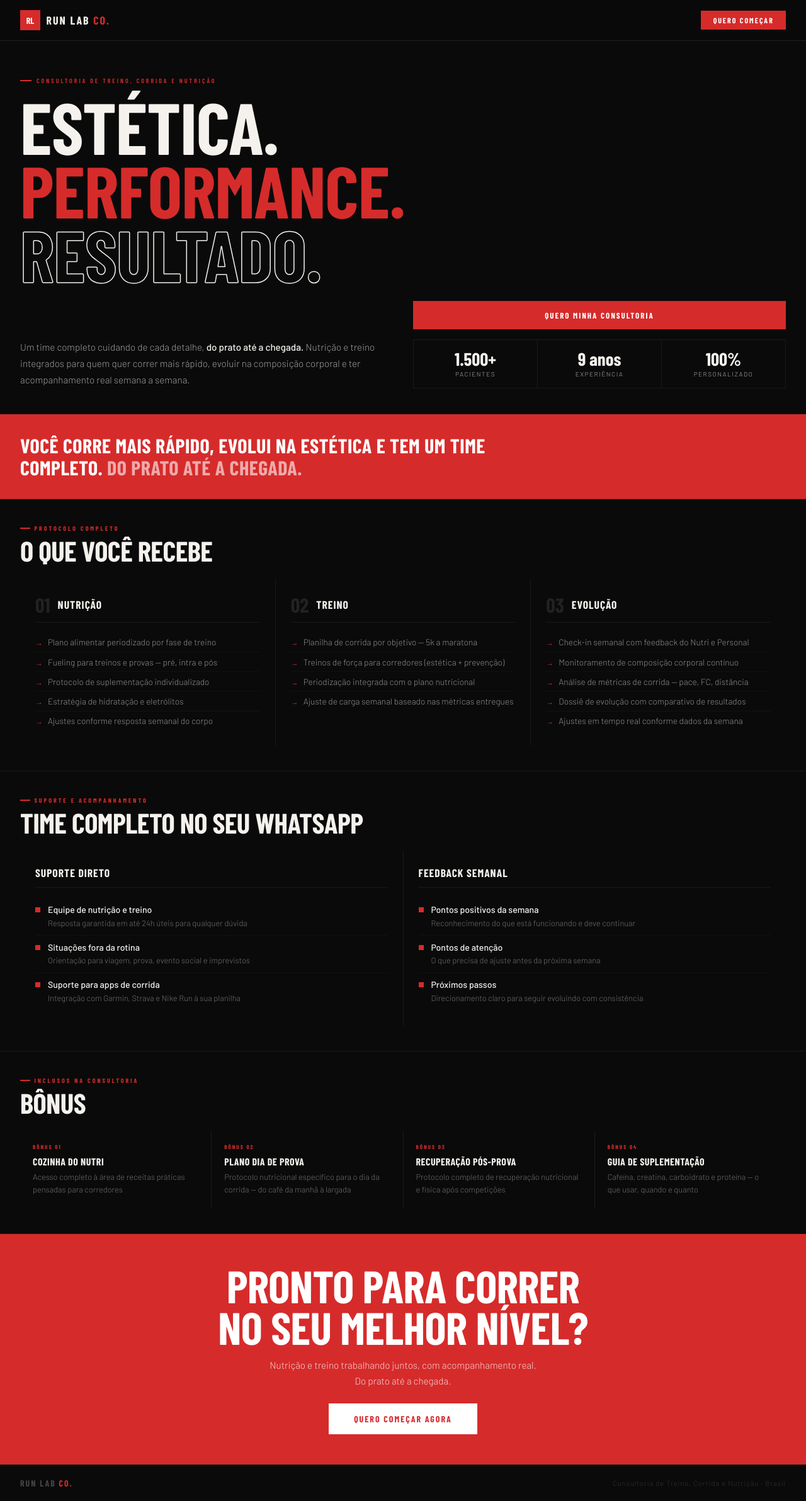
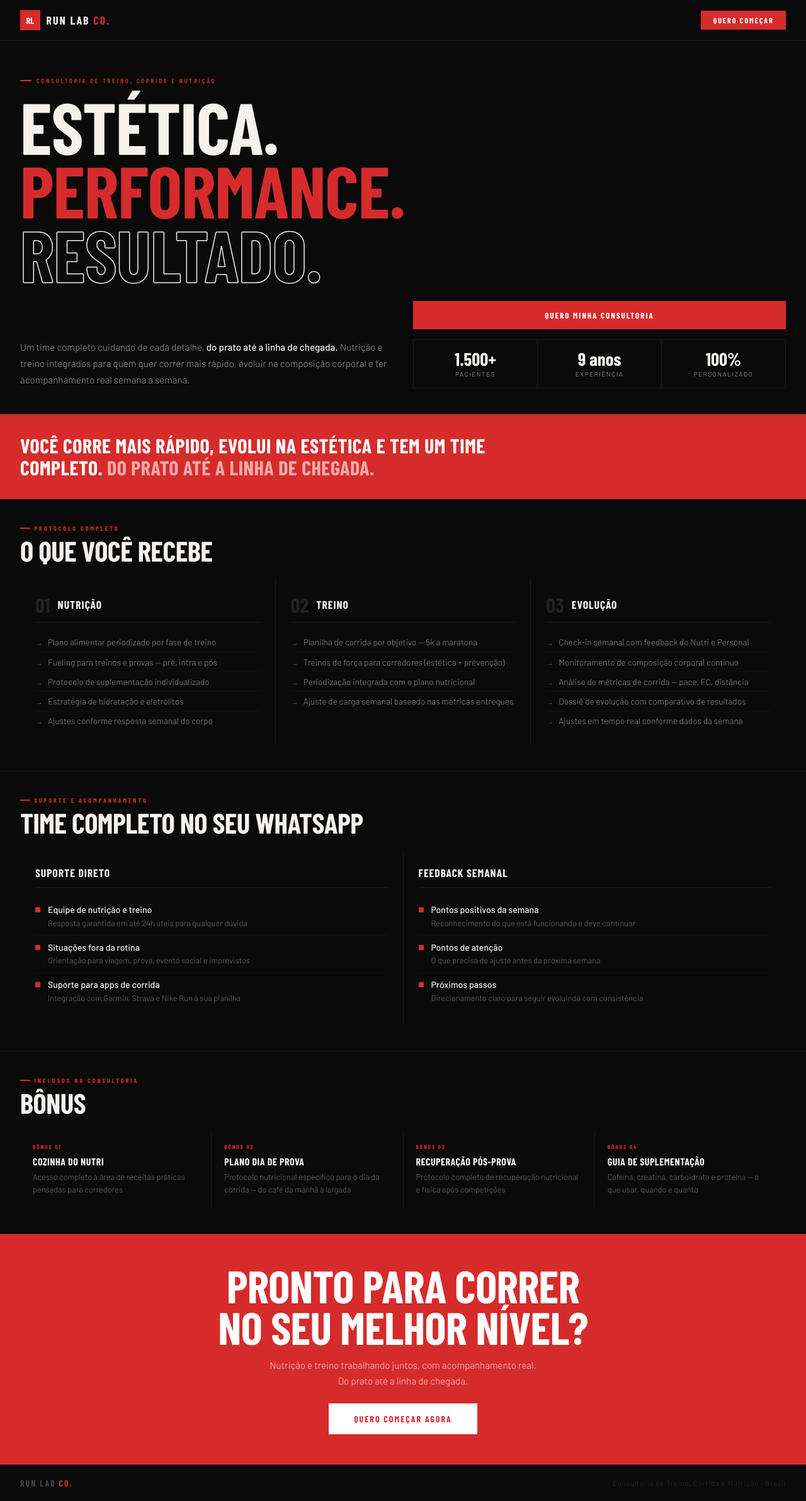
Before and after one commit to ademirfejunior/RunLabCO, a plain HTML site: page index.html in a window 1280 px wide. Shown: the whole page at 63% size. Drawn offline with nearby package versions, Linux system fonts and the light colour scheme; a web font is replaced by a local one.

Commit message:
feat: scroll animations + update copy to linha de chegada

```diff
--- a/index.html
+++ b/index.html
@@ -78,6 +78,13 @@ footer{padding:1.25rem 2rem;border-top:1px solid #1A1A1A;display:flex;justify-co
 .footer-logo em{color:var(--red);font-style:normal}
 .footer-copy{font-size:11px;color:#333;font-weight:300;letter-spacing:1px}
 
+[data-reveal]{opacity:0;transform:translateY(32px);transition:opacity 0.6s ease,transform 0.6s ease}
+[data-reveal].visible{opacity:1;transform:translateY(0)}
+[data-reveal="left"]{transform:translateX(-32px)}
+[data-reveal="left"].visible{transform:translateX(0)}
+[data-reveal="right"]{transform:translateX(32px)}
+[data-reveal="right"].visible{transform:translateX(0)}
+
 @media(max-width:650px){
   .hero-body,.pillars,.two-col,.bonuses-grid{grid-template-columns:1fr}
   .hero-stats{grid-template-columns:repeat(3,1fr)}
@@ -95,7 +102,7 @@ footer{padding:1.25rem 2rem;border-top:1px solid #1A1A1A;display:flex;justify-co
   <button class="nav-cta">Quero começar</button>
 </nav>
 
-<section class="hero">
+<section class="hero" data-reveal>
   <div class="eyebrow">Consultoria de treino, corrida e nutrição</div>
   <h1>
     <span>Estética.</span>
@@ -103,7 +110,7 @@ footer{padding:1.25rem 2rem;border-top:1px solid #1A1A1A;display:flex;justify-co
     <span class="line-outline">Resultado.</span>
   </h1>
   <div class="hero-body">
-    <p class="hero-sub">Um time completo cuidando de cada detalhe, <strong>do prato até a chegada.</strong> Nutrição e treino integrados para quem quer correr mais rápido, evoluir na composição corporal e ter acompanhamento real semana a semana.</p>
+    <p class="hero-sub">Um time completo cuidando de cada detalhe, <strong>do prato até a linha de chegada.</strong> Nutrição e treino integrados para quem quer correr mais rápido, evoluir na composição corporal e ter acompanhamento real semana a semana.</p>
     <div class="hero-right">
       <button class="btn-primary">Quero minha consultoria</button>
       <div class="hero-stats">
@@ -115,11 +122,11 @@ footer{padding:1.25rem 2rem;border-top:1px solid #1A1A1A;display:flex;justify-co
   </div>
 </section>
 
-<div class="promise">
-  <p>Você corre mais rápido, evolui na estética e tem um time completo. <span>Do prato até a chegada.</span></p>
+<div class="promise" data-reveal>
+  <p>Você corre mais rápido, evolui na estética e tem um time completo. <span>Do prato até a linha de chegada.</span></p>
 </div>
 
-<section class="section">
+<section class="section" data-reveal>
   <div class="section-tag">Protocolo completo</div>
   <div class="section-title">O que você recebe</div>
   <div class="pillars">
@@ -164,7 +171,7 @@ footer{padding:1.25rem 2rem;border-top:1px solid #1A1A1A;display:flex;justify-co
   </div>
 </section>
 
-<section class="section">
+<section class="section" data-reveal>
   <div class="section-tag">Suporte e acompanhamento</div>
   <div class="section-title">Time completo no seu WhatsApp</div>
   <div class="two-col">
@@ -183,7 +190,7 @@ footer{padding:1.25rem 2rem;border-top:1px solid #1A1A1A;display:flex;justify-co
   </div>
 </section>
 
-<section class="section">
+<section class="section" data-reveal>
   <div class="section-tag">Inclusos na consultoria</div>
   <div class="section-title">Bônus</div>
   <div class="bonuses-grid">
@@ -210,9 +217,9 @@ footer{padding:1.25rem 2rem;border-top:1px solid #1A1A1A;display:flex;justify-co
   </div>
 </section>
 
-<section class="cta-section">
+<section class="cta-section" data-reveal>
   <h2>Pronto para correr<br>no seu melhor nível?</h2>
-  <p>Nutrição e treino trabalhando juntos, com acompanhamento real. Do prato até a chegada.</p>
+  <p>Nutrição e treino trabalhando juntos, com acompanhamento real. Do prato até a linha de chegada.</p>
   <button class="btn-white">Quero começar agora</button>
 </section>
 
@@ -221,5 +228,17 @@ footer{padding:1.25rem 2rem;border-top:1px solid #1A1A1A;display:flex;justify-co
   <div class="footer-copy">Consultoria de Treino, Corrida e Nutrição · Brasil</div>
 </footer>
 
+<script>
+const observer = new IntersectionObserver((entries) => {
+  entries.forEach((e, i) => {
+    if (e.isIntersecting) {
+      setTimeout(() => e.target.classList.add('visible'), i * 80);
+      observer.unobserve(e.target);
+    }
+  });
+}, { threshold: 0.12 });
+
+document.querySelectorAll('[data-reveal]').forEach(el => observer.observe(el));
+</script>
 </body>
 </html>
```
